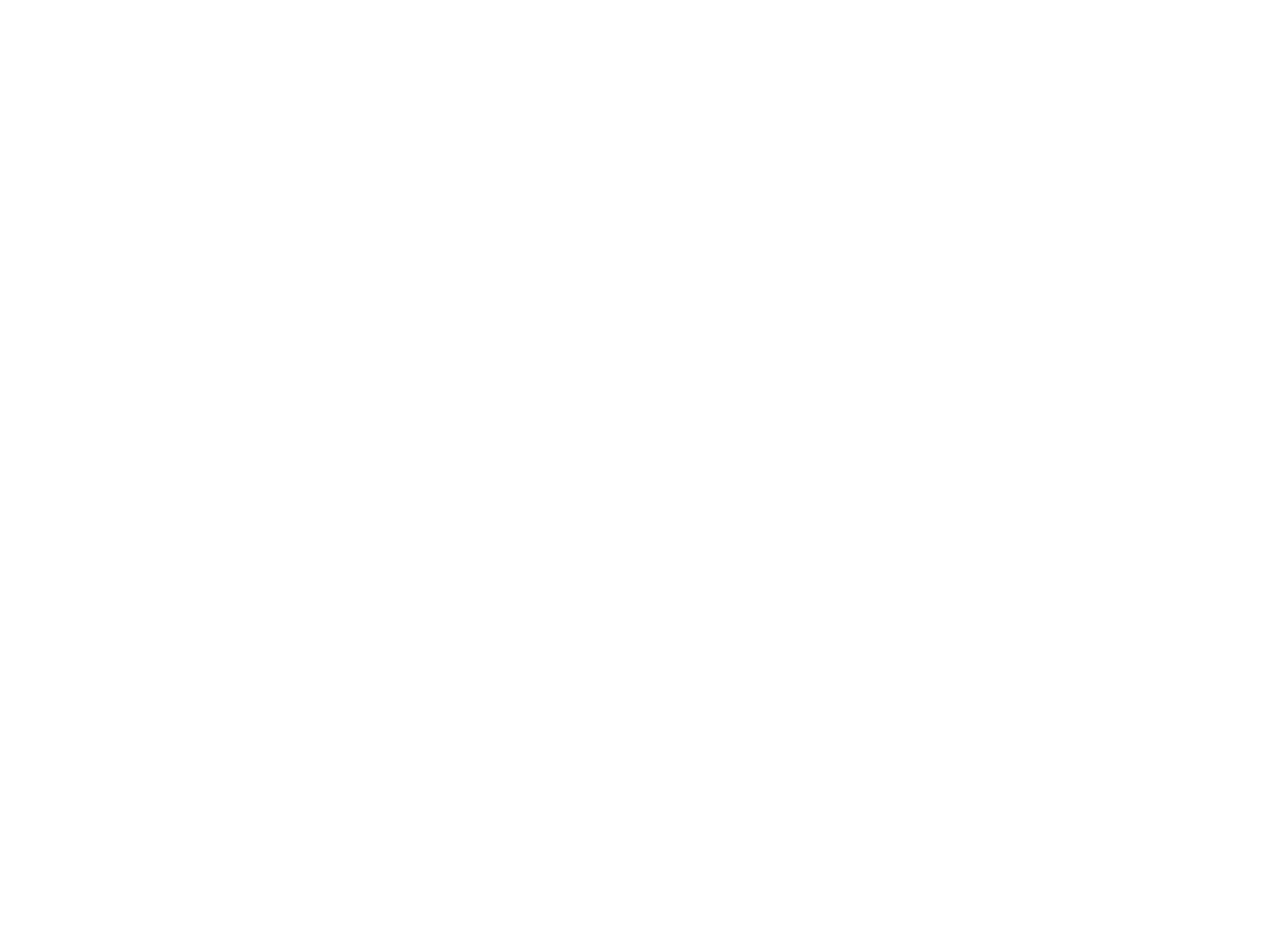
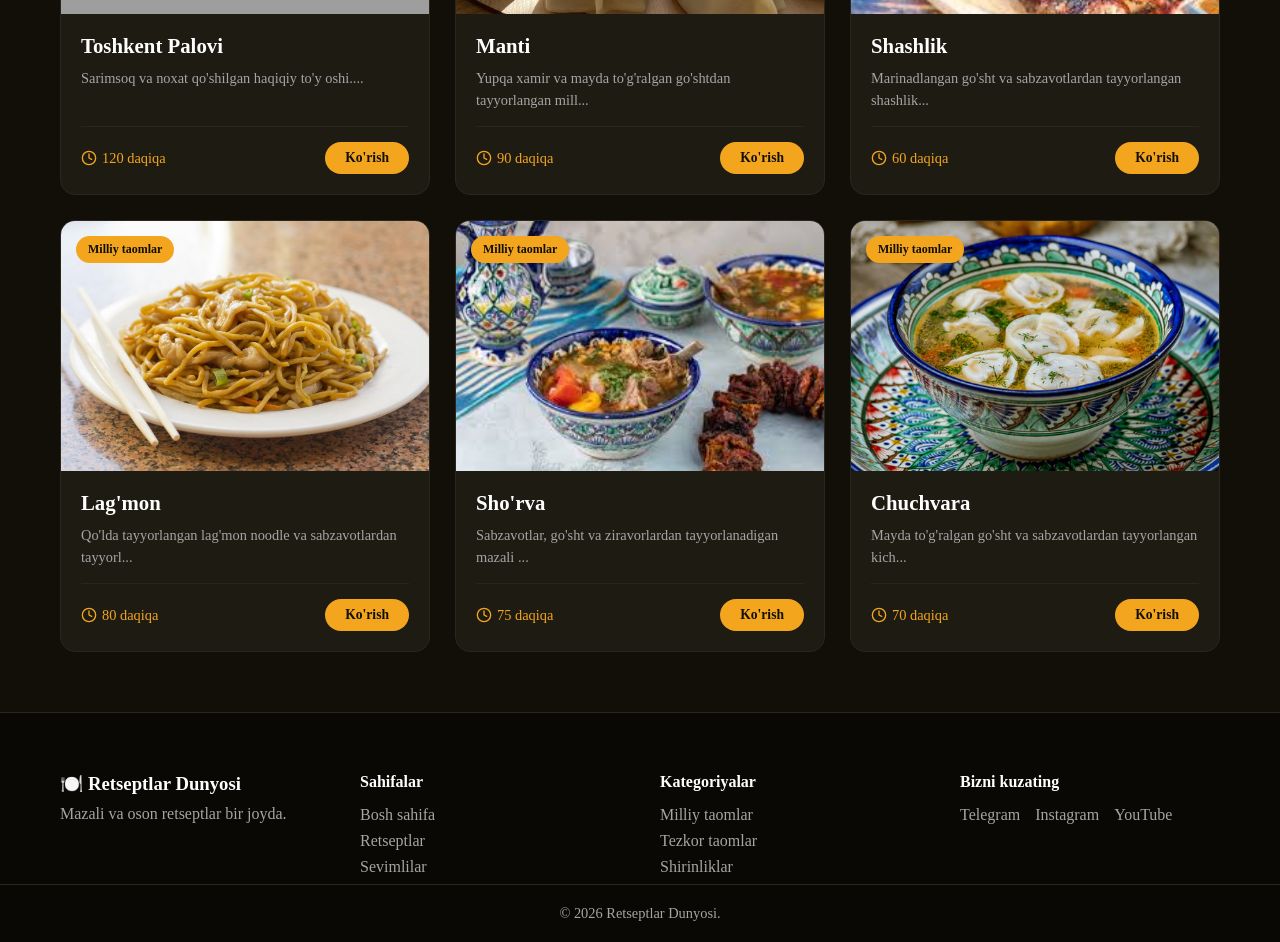
Before and after one commit to Azizbek432/Retseptlar_Dunyosi-version-2, a React (Vite) app: page / in a window 1280 px wide. Shown: the part 1200-2142 px from the top of the page. Before the commit the page ends 836 px from the top, so only its background shows below. Built offline with nearby package versions, Linux system fonts and the light colour scheme; data requests are answered from the project's data file; grey boxes are pictures that could not be loaded.

Commit message:
Endi Home toliq kod yozildi

```diff
--- a/src/components/layout/Footer/Footer.css
+++ b/src/components/layout/Footer/Footer.css
@@ -0,0 +1,57 @@
+.footer {
+  background: #0a0805;
+  color: #a5a5a5;
+  padding: 60px 0 20px;
+  border-top: 1px solid #2a261d;
+}
+
+.footer-content {
+  display: grid;
+  grid-template-columns: repeat(auto-fit, minmax(200px, 1fr));
+  gap: 40px;
+  margin-bottom: 40px;
+}
+
+.footer-brand h3 {
+  color: #fff;
+  margin-bottom: 10px;
+}
+
+.footer-links h4, .footer-social h4 {
+  color: #fff;
+  margin-bottom: 15px;
+}
+
+.footer-links a {
+  display: block;
+  color: #a5a5a5;
+  text-decoration: none;
+  margin-bottom: 8px;
+  transition: color 0.3s;
+}
+
+.footer-links a:hover {
+  color: #f3a61d;
+}
+
+.social-icons {
+  display: flex;
+  gap: 15px;
+}
+
+.social-icons a {
+  color: #a5a5a5;
+  text-decoration: none;
+  transition: color 0.3s;
+}
+
+.social-icons a:hover {
+  color: #f3a61d;
+}
+
+.footer-bottom {
+  text-align: center;
+  padding-top: 20px;
+  border-top: 1px solid #2a261d;
+  font-size: 0.9rem;
+}
--- a/src/components/layout/Footer/Footer.jsx
+++ b/src/components/layout/Footer/Footer.jsx
@@ -0,0 +1,44 @@
+import { Link } from 'react-router-dom';
+import './Footer.css';
+
+const Footer = () => {
+  return (
+    <footer className="footer">
+      <div className="container footer-content">
+        <div className="footer-brand">
+          <h3>🍽️ Retseptlar Dunyosi</h3>
+          <p>Mazali va oson retseptlar bir joyda.</p>
+        </div>
+
+        <div className="footer-links">
+          <h4>Sahifalar</h4>
+          <Link to="/">Bosh sahifa</Link>
+          <Link to="/recipes">Retseptlar</Link>
+          <Link to="/favorites">Sevimlilar</Link>
+        </div>
+
+        <div className="footer-links">
+          <h4>Kategoriyalar</h4>
+          <Link to="/recipes?category=Milliy taomlar">Milliy taomlar</Link>
+          <Link to="/recipes?category=Tezkor taomlar">Tezkor taomlar</Link>
+          <Link to="/recipes?category=Shirinliklar">Shirinliklar</Link>
+        </div>
+
+        <div className="footer-social">
+          <h4>Bizni kuzating</h4>
+          <div className="social-icons">
+            <a href="#" rel="noreferrer">Telegram</a>
+            <a href="#" rel="noreferrer">Instagram</a>
+            <a href="#" rel="noreferrer">YouTube</a>
+          </div>
+        </div>
+      </div>
+
+      <div className="footer-bottom">
+        <p>© {new Date().getFullYear()} Retseptlar Dunyosi.</p>
+      </div>
+    </footer>
+  );
+};
+
+export default Footer;
--- /dev/null
+++ b/src/components/recipes/FeaturedRecipes/FeaturedRecipes.css
@@ -0,0 +1,41 @@
+.featured-section {
+  padding: 60px 0;
+  background: #120f08;
+}
+
+.section-header {
+  display: flex;
+  justify-content: space-between;
+  align-items: center;
+  margin-bottom: 30px;
+}
+
+.section-header h2 {
+  color: #fff;
+  font-size: 2rem;
+  margin: 0;
+}
+
+.view-all-btn {
+  color: #f3a61d;
+  text-decoration: none;
+  font-weight: 600;
+  transition: color 0.3s;
+}
+
+.view-all-btn:hover {
+  color: #fff;
+}
+
+.featured-grid {
+  display: grid;
+  grid-template-columns: repeat(auto-fill, minmax(300px, 1fr));
+  gap: 25px;
+}
+
+.loading-section {
+  text-align: center;
+  padding: 50px;
+  color: #888;
+  font-size: 1.1rem;
+}
--- /dev/null
+++ b/src/components/recipes/FeaturedRecipes/FeaturedRecipes.jsx
@@ -0,0 +1,48 @@
+import { useState, useEffect } from 'react';
+import { Link } from 'react-router-dom';
+import RecipeCard from '../RecipeCard';
+import './FeaturedRecipes.css';
+
+const FeaturedRecipes = () => {
+  const [recipes, setRecipes] = useState([]);
+  const [loading, setLoading] = useState(true);
+
+  useEffect(() => {
+    const fetchFeatured = async () => {
+      try {
+        // JSON Server dan birinchi 6 ta retseptni olamiz
+        const res = await fetch('http://localhost:3001/recipes?_limit=6');
+        const data = await res.json();
+        setRecipes(data);
+      } catch (err) {
+        console.error('Retseptlarni yuklashda xatolik:', err);
+      } finally {
+        setLoading(false);
+      }
+    };
+    fetchFeatured();
+  }, []);
+
+  if (loading) return <div className="loading-section">Yuklanmoqda...</div>;
+
+  return (
+    <section className="featured-section">
+      <div className="container">
+        <div className="section-header">
+          <h2>Ommabop Retseptlar</h2>
+          <Link to="/recipes" className="view-all-btn">
+            Barchasini ko'rish →
+          </Link>
+        </div>
+
+        <div className="featured-grid">
+          {recipes.map(recipe => (
+            <RecipeCard key={recipe.id} recipe={recipe} />
+          ))}
+        </div>
+      </div>
+    </section>
+  );
+};
+
+export default FeaturedRecipes;
--- a/src/pages/Detail/Detail.css
+++ b/src/pages/Detail/Detail.css
@@ -1,76 +1,233 @@
-.detail-container {
-  padding-top: 40px;
+/* Asosiy fon - Saytning umumiy qora rangi bilan bir xil */
+.detail-page {
+  background-color: #120f08;
+  min-height: 100vh;
   color: #fff;
 }
+
+/* Container */
+.container {
+  max-width: 1200px;
+  margin: 0 auto;
+  padding: 0 20px;
+}
+
+.detail-wrapper {
+  padding-top: 40px;
+  padding-bottom: 80px;
+}
+
+/* Orqaga tugmasi */
 .back-link {
   display: inline-flex;
   align-items: center;
   gap: 8px;
+  color: #a5a5a5;
+  text-decoration: none;
+  margin-bottom: 30px;
+  font-weight: 500;
+  transition: all 0.3s;
+}
+
+.back-link:hover {
   color: #f3a61d;
-  text-decoration: none;
+  transform: translateX(-5px);
+}
+
+/* Sarlavha */
+.detail-header {
+  margin-bottom: 40px;
+}
+
+.detail-title {
+  font-size: 3rem;
+  font-weight: 800;
   margin-bottom: 20px;
-  font-weight: bold;
+  color: #fff;
+  line-height: 1.1;
 }
-.detail-header h1 {
-  font-size: 2.5rem;
-  margin-bottom: 15px;
+
+/* Meta ma'lumotlar (Time, People, Difficulty) */
+.meta-tags {
+  display: flex;
+  gap: 15px;
+  flex-wrap: wrap;
 }
-.meta-info {
+
+.meta-tag {
+  display: flex;
+  align-items: center;
+  gap: 8px;
+  background: #1e1b13;
+  padding: 10px 20px;
+  border-radius: 50px;
+  font-size: 0.95rem;
+  color: #f3a61d;
+  border: 1px solid #2a261d;
+}
+
+/* Asosiy Tarkib (Grid) */
+.detail-grid {
+  display: grid;
+  grid-template-columns: 1fr 1fr;
+  gap: 60px;
+  margin-bottom: 60px;
+  align-items: start;
+}
+
+/* Rasm */
+.recipe-image-wrapper {
+  position: sticky;
+  top: 100px;
+}
+
+.recipe-image {
+  width: 100%;
+  height: 450px;
+  object-fit: cover;
+  border-radius: 20px;
+  box-shadow: 0 20px 50px rgba(0,0,0,0.5);
+}
+
+/* O'ng tomon (Ingredients) */
+.info-section h2 {
+  font-size: 1.8rem;
+  color: #f3a61d;
+  margin-bottom: 25px;
+  display: flex;
+  align-items: center;
+  gap: 10px;
+}
+
+.ingredients-list {
+  list-style: none;
+  padding: 0;
+  background: #1e1b13;
+  padding: 30px;
+  border-radius: 20px;
+  border: 1px solid #2a261d;
+}
+
+.ingredients-list li {
+  padding: 15px 0;
+  border-bottom: 1px solid #2a261d;
+  display: flex;
+  align-items: center;
+  gap: 15px;
+  color: #e0e0e0;
+  font-size: 1.05rem;
+}
+
+.ingredients-list li:last-child {
+  border-bottom: none;
+}
+
+.ingredients-list li::before {
+  content: '';
+  width: 8px;
+  height: 8px;
+  background: #f3a61d;
+  border-radius: 50%;
+  flex-shrink: 0;
+}
+
+/* Tayyorlash Bosqichlari (Steps) */
+.steps-section {
+  margin-top: 60px;
+}
+
+.steps-section h2 {
+  font-size: 2rem;
+  color: #fff;
+  margin-bottom: 40px;
+  text-align: center;
+}
+
+.steps-grid {
+  display: grid;
+  gap: 20px;
+}
+
+.step-card {
+  background: #1e1b13;
+  padding: 30px;
+  border-radius: 16px;
+  border: 1px solid #2a261d;
   display: flex;
   gap: 20px;
-  margin-bottom: 30px;
-  color: #ccc;
+  transition: transform 0.3s;
 }
-.meta-item {
-  display: flex;
-  align-items: center;
-  gap: 5px;
+
+.step-card:hover {
+  transform: translateY(-5px);
+  border-color: #f3a61d;
 }
-.detail-content {
-  display: grid;
-  grid-template-columns: 1fr 1fr;
-  gap: 40px;
-}
-.detail-image img {
-  width: 100%;
-  border-radius: 15px;
-  box-shadow: 0 10px 30px rgba(0,0,0,0.3);
-}
-.ingredients-section ul {
-  list-style: none;
-  padding: 0;
-}
-.ingredients-section li {
-  padding: 10px 0;
-  border-bottom: 1px solid #333;
-  display: flex;
-  align-items: center;
-}
-.ingredients-section li::before {
-  content: "•";
-  color: #f3a61d;
-  font-size: 1.5rem;
-  margin-right: 10px;
-}
-.step-item {
-  display: flex;
-  gap: 15px;
-  margin-bottom: 20px;
-}
+
 .step-number {
   background: #f3a61d;
   color: #120f08;
-  width: 30px;
-  height: 30px;
+  width: 40px;
+  height: 40px;
   border-radius: 50%;
   display: flex;
   align-items: center;
   justify-content: center;
-  font-weight: bold;
+  font-weight: 800;
+  font-size: 1.2rem;
   flex-shrink: 0;
 }
-@media (max-width: 768px) {
-  .detail-content {
-    grid-template-columns: 1fr;
+
+.step-text {
+  color: #ccc;
+  line-height: 1.7;
+  font-size: 1.1rem;
+  margin: 0;
+  padding-top: 6px;
+}
+
+/*  RESPONSIVE (Mobil va Planshet) */
+@media (max-width: 1024px) {
+  .detail-title {
+    font-size: 2.5rem;
+  }
+
+  .detail-grid {
+    gap: 40px;
   }
 }
+
+@media (max-width: 768px) {
+  .detail-title {
+    font-size: 2rem;
+  }
+
+  .meta-tags {
+    gap: 10px;
+  }
+
+  .meta-tag {
+    padding: 8px 15px;
+    font-size: 0.85rem;
+  }
+
+  .detail-grid {
+    grid-template-columns: 1fr;
+    gap: 30px;
+  }
+
+  .recipe-image-wrapper {
+    position: static;
+  }
+
+  .recipe-image {
+    height: 300px;
+  }
+
+  .ingredients-list, .step-card {
+    padding: 20px;
+  }
+
+  .step-text {
+    font-size: 1rem;
+  }
+}
--- a/src/pages/Home/Home.css
+++ b/src/pages/Home/Home.css
@@ -0,0 +1,10 @@
+.home-page {
+  min-height: 100vh;
+  display: flex;
+  flex-direction: column;
+  background: #120f08;
+}
+
+main {
+  flex: 1;
+}
--- a/src/pages/Home/Home.jsx
+++ b/src/pages/Home/Home.jsx
@@ -1,26 +1,32 @@
-import React, { useRef } from "react";
-import Navbar from "../../components/layout/Navbar/Navbar.jsx";
-import Hero from "../../components/layout/Hero/Hero.jsx";
-import Category from "../../components/layout/Category/Category.jsx";
+import { useRef } from 'react';
+import Navbar from '../../components/layout/Navbar/Navbar';
+import Hero from '../../components/layout/Hero/Hero';
+import Category from '../../components/layout/Category/Category';
+import FeaturedRecipes from '../../components/recipes/FeaturedRecipes/FeaturedRecipes';
+import Footer from '../../components/layout/Footer/Footer';
+import './Home.css';
 
 const Home = () => {
   const searchInputRef = useRef(null);
 
   const handleScrollToSearch = () => {
     if (searchInputRef.current) {
-      searchInputRef.current.scrollIntoView({ behavior: "smooth", block: "center" });
+      searchInputRef.current.scrollIntoView({ behavior: 'smooth', block: 'center' });
       searchInputRef.current.focus();
     }
   };
 
   return (
-    <div>
+    <div className="home-page">
       <Navbar onSearchClick={handleScrollToSearch} />
 
       <main>
         <Hero searchRef={searchInputRef} />
         <Category />
+        <FeaturedRecipes />
       </main>
+
+      <Footer />
     </div>
   );
 };
```
Also changed, not shown: src/pages/Detail/Detail.jsx (+33 -25 lines).
